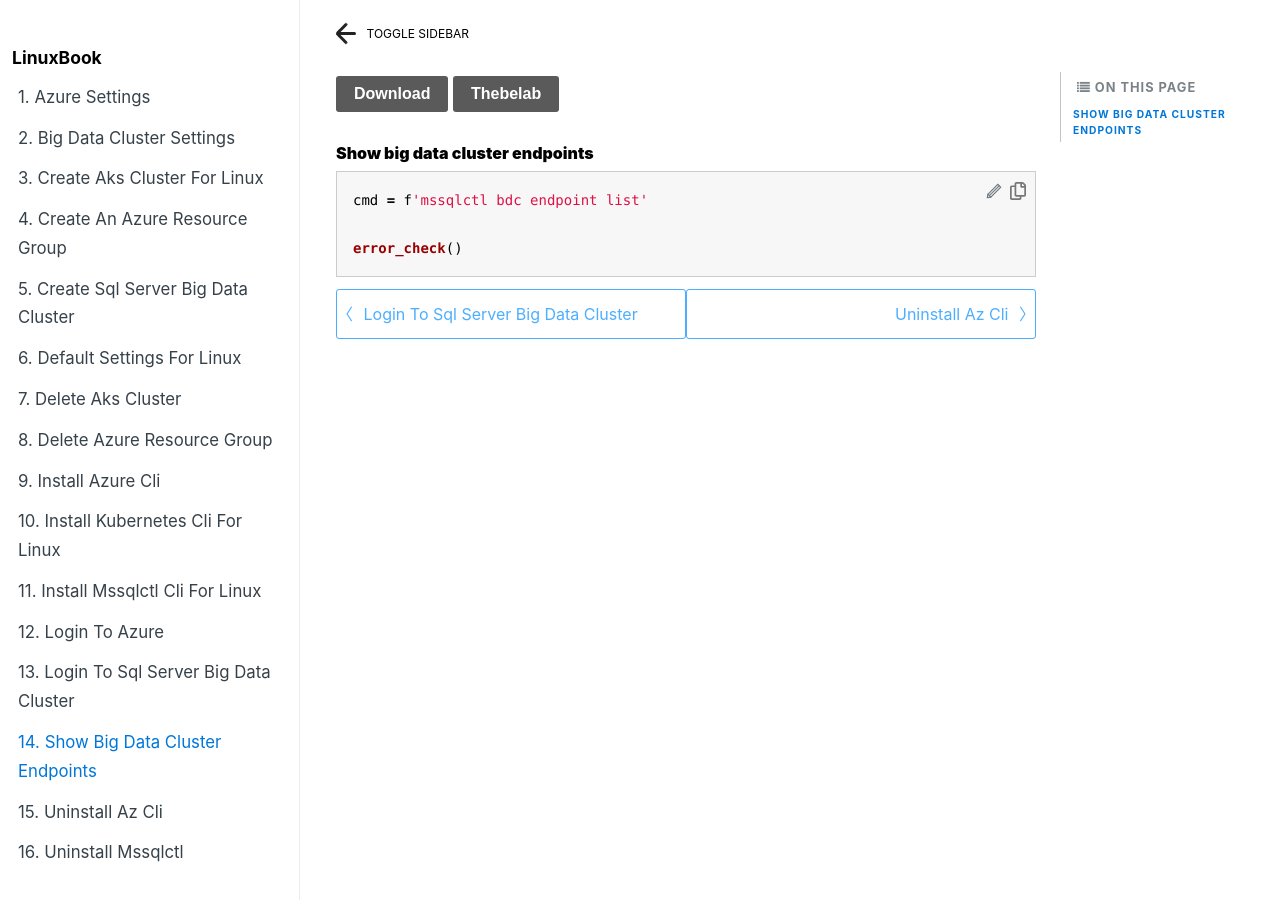
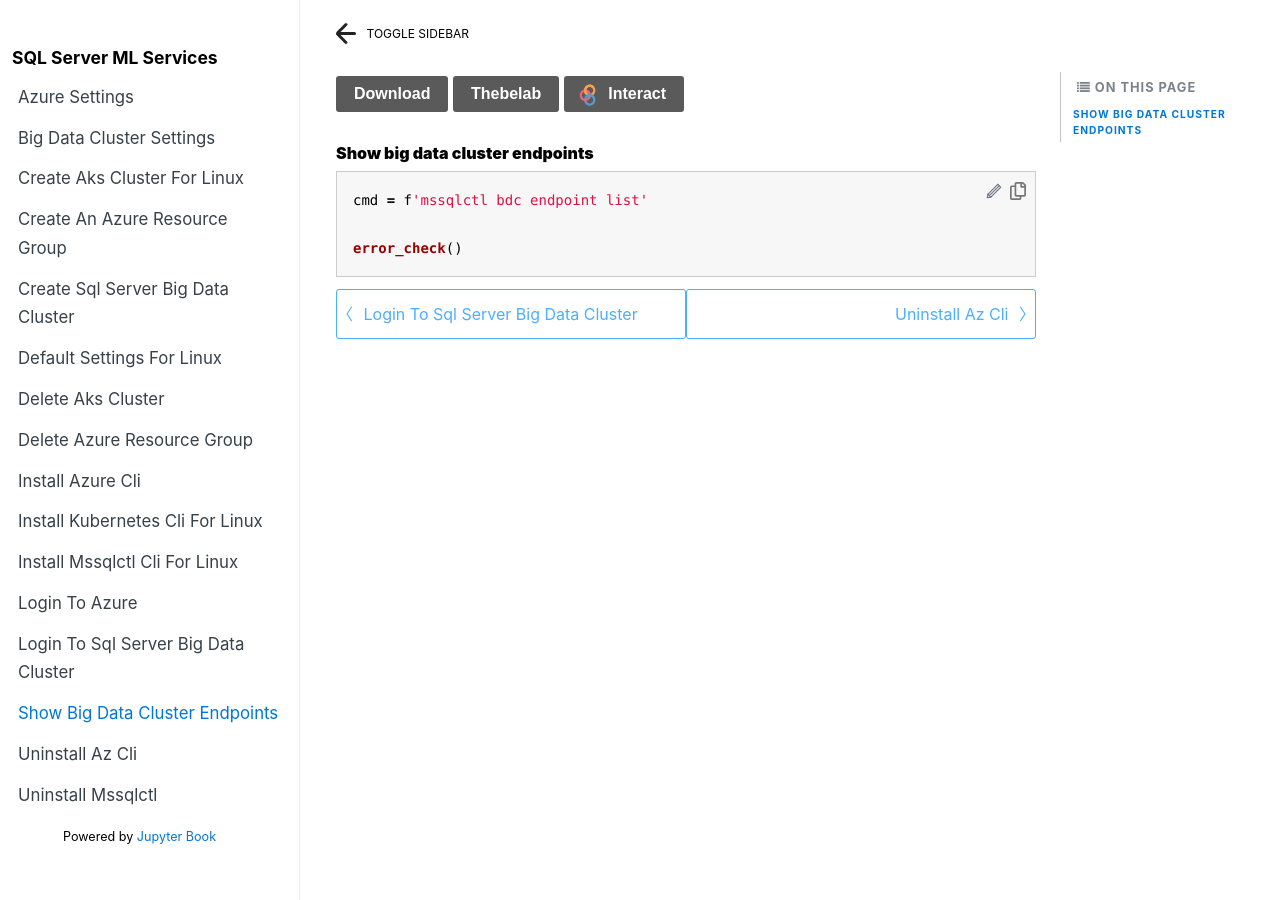
Before and after one commit to lucyzhang929/lucyzhang929.github.io, a Jekyll site: the page built from _build/Show_Big_Data_Cluster_Endpoints.md, in a window 1280 px wide. Built offline with Jekyll 4.4.1, drawn with Linux system fonts in a browser that asks for light colours; comment, search, counter and statistics services are not loaded.

Commit message:
added url in _config.yml

```diff
--- a/_config.yml
+++ b/_config.yml
@@ -16,64 +16,64 @@
 
 #######################################################################################
 # Jekyll site settings
-title: LinuxBook
+title: SQL Server ML Services
 author: Microsoft
 email:
-description: >-
+description: >- # this means to ignore newlines until "baseurl:"
   This is an example book built with Jupyter Books.
 
-baseurl: ""              # the subpath of your site, e.g. /blog. If there is no subpath for your site, use an empty string ""
-url: ""             # the base hostname & protocol for your site, e.g. http://example.com
+baseurl: "" # the subpath of your site, e.g. /blog. If there is no subpath for your site, use an empty string ""
+url: "https://lucyzhang929.github.io/" # the base hostname & protocol for your site, e.g. http://example.com
 
 
 #######################################################################################
 # Jupyter Book settings
 
 # Notebook content settings
-use_hide_code_button: true        # If True, a small button appears to the right of each cell that lets you hide its contents.
+use_hide_code_button      : true  # If True, a small button appears to the right of each cell that lets you hide its contents.
 
 # Sidebar settings
-show_sidebar: true                # Show the sidebar. Only set to false if your only wish to host a single page.
+show_sidebar              : true  # Show the sidebar. Only set to false if your only wish to host a single page.
 collapse_inactive_chapters: true  # Whether to collapse the inactive chapters in the sidebar
-textbook_logo:              # A logo to be displayed at the top of your textbook sidebar
-textbook_logo_link:                  # A link for the logo.
-sidebar_footer_text:
-number_toc_chapters: true         # Whether to add numbers to chapterse in your Table of Contents. If true, you can control this at the Chapter level in _data/toc.yml
+textbook_logo             :   # A logo to be displayed at the top of your textbook sidebar
+textbook_logo_link        :   # A link for the logo.
+sidebar_footer_text       : 'Powered by <a href="https://github.com/jupyter/jupyter-book">Jupyter Book</a>'
+number_toc_chapters       : false  # Whether to add numbers to chapters in your Table of Contents. If true, you can control this at the Chapter level in _data/toc.yml
 
 # Search settings
-search_max_words_in_content: 100   # In the search function, use at most this many words (too many words will make search slow)
+search_max_words_in_content : 100  # In the search function, use at most this many words (too many words will make search slow)
 
 #######################################################################################
 # Interact link settings
 
 # General interact settings
-use_jupyterlab: false                     # If 'true', interact links will use JupyterLab as the interface
+use_jupyterlab                   : false  # If 'true', interact links will use JupyterLab as the interface
 
 # Jupyterhub link settings
-use_jupyterhub_button: false              # If 'true', display a button that will direct users to a JupyterHub (that you provide)
-jupyterhub_url: ''                     # The URL for your JupyterHub. If no URL, use ""
-jupyterhub_interact_text: Interact             # The text that interact buttons will contain.
+use_jupyterhub_button            : false  # If 'true', display a button that will direct users to a JupyterHub (that you provide)
+jupyterhub_url                   : ""  # The URL for your JupyterHub. If no URL, use ""
+jupyterhub_interact_text         : "Interact"  # The text that interact buttons will contain.
 
 # Binder link settings
-use_binder_button: false                 # If 'true', add a binder button for interactive links
-binderhub_url: https://mybinder.org                        # The URL for your BinderHub. If no URL, use ""
-binder_repo_base: https://github.com/                     # The site on which the textbook repository is hosted
-binder_repo_org: YOUR-ORG                     # The username or organization that owns this repository
-binder_repo_name: YOUR-REPO                        # The name of the repository on the web
-binder_repo_branch: gh-pages                   # The branch on which your textbook is hosted.
-binderhub_interact_text: Interact              # The text that interact buttons will contain.
+use_binder_button                : true  # If 'true', add a binder button for interactive links
+binderhub_url                    : "https://mybinder.org"  # The URL for your BinderHub. If no URL, use ""
+binder_repo_base                 : "https://github.com/"  # The site on which the textbook repository is hosted
+binder_repo_org                  : "jupyter"  # The username or organization that owns this repository
+binder_repo_name                 : "jupyter-book"  # The name of the repository on the web
+binder_repo_branch               : "gh-pages"  # The branch on which your textbook is hosted.
+binderhub_interact_text          : "Interact"  # The text that interact buttons will contain.
 
 # Thebelab settings
-use_thebelab_button: true                # If 'true', display a button to allow in-page running code cells with Thebelab
-thebelab_button_text: Thebelab                 # The text to display inside the Thebelab initialization button
-codemirror_theme: abcdef                     # Theme for codemirror cells, for options see https://codemirror.net/doc/manual.html#config
+use_thebelab_button              : true  # If 'true', display a button to allow in-page running code cells with Thebelab
+thebelab_button_text             : "Thebelab"  # The text to display inside the Thebelab initialization button
+codemirror_theme                 : "abcdef"  # Theme for codemirror cells, for options see https://codemirror.net/doc/manual.html#config
 
 # nbinteract settings
-use_show_widgets_button: true                # If 'true', display a button to allow in-page running code cells with nbinteract
+use_show_widgets_button              : true  # If 'true', display a button to allow in-page running code cells with nbinteract
 
 # Download settings
-use_download_button: true                # If 'true', display a button to download a zip file for the notebook
-download_button_text: Download                # The text that download buttons will contain
+use_download_button              : true  # If 'true', display a button to download a zip file for the notebook
+download_button_text             : "Download" # The text that download buttons will contain
 
 #######################################################################################
 # Jupyter book extensions and additional features
@@ -92,11 +92,11 @@
 #######################################################################################
 # Jupyter book settings you probably don't need to change
 
-content_folder_name: content           # The folder where your raw content (notebooks/markdown files) are located
-images_url: /assets/images                   # Path to static image files
-css_url: /assets/css                      # Path to static CSS files
-js_url: /assets/js                       # Path to JS files
-custom_static_url: /assets/custom            # Path to user's custom CSS/JS files
+content_folder_name       : "content"  # The folder where your raw content (notebooks/markdown files) are located
+images_url                : "/assets/images" # Path to static image files
+css_url                   : "/assets/css" # Path to static CSS files
+js_url                    : "/assets/js" # Path to JS files
+custom_static_url         : "/assets/custom" # Path to user's custom CSS/JS files
 
 
 #######################################################################################
@@ -104,15 +104,15 @@
 
 # Site settings
 defaults:
-- scope:
-    path: ''
-  values:
-    layout: default
-    toc: true
-    toc_label: '  On this page'
-    toc_icon: list-ul
+  - scope:
+      path: ""
+    values:
+      layout: "default"
+      toc: true
+      toc_label: "  On this page"
+      toc_icon: "list-ul"
 
-favicon_path: images/logo/favicon.ico
+favicon_path: "images/logo/favicon.ico"
 
 # Markdown Processing
 markdown: kramdown
@@ -132,18 +132,18 @@
 # The following items will not be processed, by default. Create a custom list
 # to override the default setting.
 exclude:
-- scripts/
-- Gemfile
-- Gemfile.lock
-- node_modules
-- vendor/bundle/
-- vendor/cache/
-- vendor/gems/
-- vendor/ruby/
+  - scripts/
+  - Gemfile
+  - Gemfile.lock
+  - node_modules
+  - vendor/bundle/
+  - vendor/cache/
+  - vendor/gems/
+  - vendor/ruby/
 
 plugins:
-- jekyll-redirect-from
-- jekyll-scholar
+  - jekyll-redirect-from
+  - jekyll-scholar
 
 # Jupyter Book version - DO NOT CHANGE THIS. It is generated when a new book is created
-jupyter_book_version: 0.5.0
+jupyter_book_version: INSERT
```
